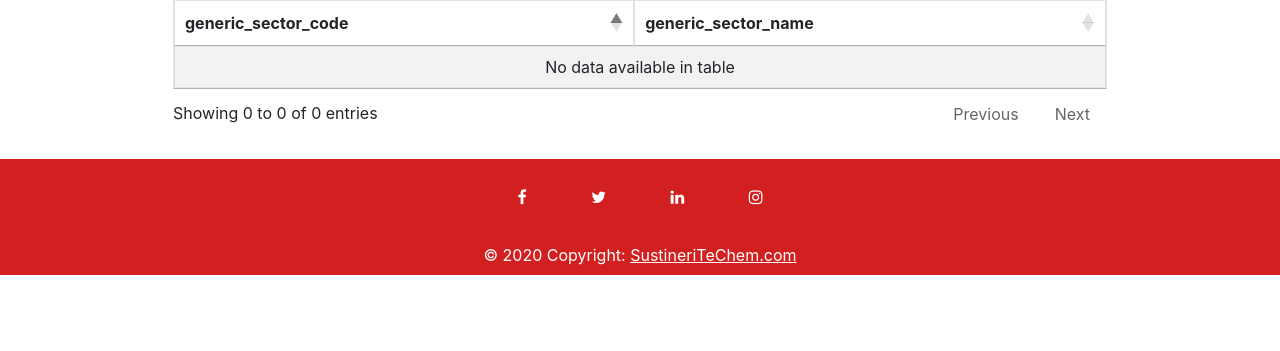
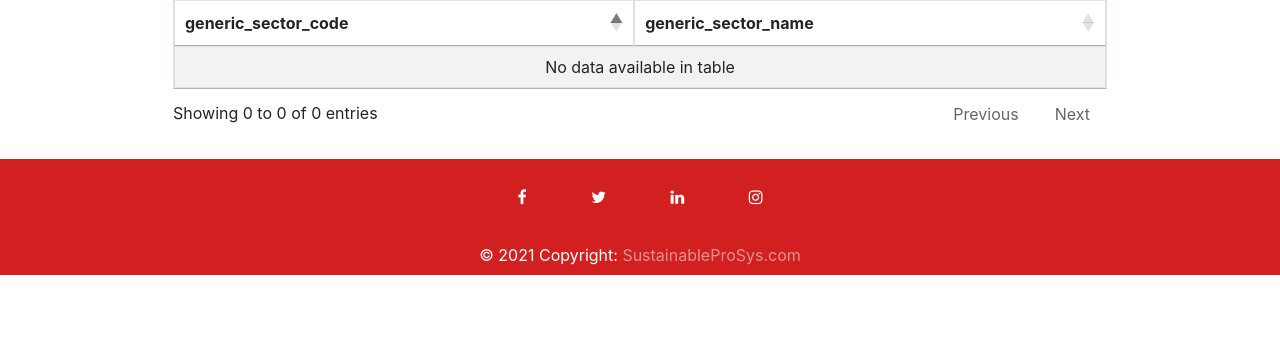
Before and after one commit to jodhernandezbe/PRTR_transfers_FastAPI, a FastAPI app: page /sectors/ in a window 1280 px wide. Shown: the part 217-568 px from the top of the page. Run offline with FastAPI, Linux system fonts and the light colour scheme; data that the repository does not hold is empty; parts of the project's set-up code (start-up, migrations or seed data) failed here and were passed over; some libraries are stand-ins or nearby versions.

Commit message:
Version Sep 25, 2021

```diff
--- a/static/css/base.css
+++ b/static/css/base.css
@@ -109,3 +109,12 @@ h3 {
 .fa-instagram {
     color: white;
 }
+
+#web_site {
+    color: rgba(255,255,255,.5);
+}
+
+#web_site:hover {
+    opacity: 0.7;
+    color: blue;
+}
--- a/static/js/functions.js
+++ b/static/js/functions.js
@@ -20,7 +20,7 @@ function openFullscreen() {
 $(window).resize(function() {
     if ( document.URL.includes("") ){
         var height = $(window).height() - ($("#header").outerHeight(true) + $("#footer").outerHeight(true));
-        $("#main").css("min-height",height+"px");
-        $(".carousel-inner img").css("min-height",height+"px");
+        $("#main").css("height",height+"px");
+        $(".carousel-inner img").css("height",height+"px");
     }
 });
--- a/templates/about.html
+++ b/templates/about.html
@@ -15,7 +15,7 @@
         <div class="col-12 col-sm-12 col-md-11 col-lg-10 p-0">
             <h3>Overview</h3>
             <p style="text-align: justify; text-justify: inter-word;">
-                The PRTR transfer summary database contains a publicly-available inventory of chemicals or pollutants transferred off-site for disposal, treatment, energy recovery and recycling. It gathers information on which chemicals are transferred, in what quantity, by which industry sector, and the reason for the transfer (see <a href="https://github.com/jodhernandezbe/PRTR_transfers_FastAPI">link</a>). A data engineering procedure transforms the information into a standard/generic machine-readable structure for future automation (see <a href="https://github.com/jodhernandezbe/PRTR_transfers">link</a>). The data come from three Pollutant Release and Transfer Register (PRTR) systems that satisfy the conditions for constructing chemical-based approaches for estimating end-of-life emissions of chemicals. These three PRTR systems are the <a href="http://www.npi.gov.au/">National Pollutant Inventory (NPI)</a>, the <a href="https://www.canada.ca/en/services/environment/pollution-waste-management/national-pollutant-release-inventory.html">National Pollutant Release Inventory (NPRI)</a>, and the <a href="https://www.epa.gov/toxics-release-inventory-tri-program">Toxic Release Inventory (TRI)</a>, which are part of the <a href="https://www.oecd.org/chemicalsafety/pollutant-release-transfer-register/">Organisation for Economic Co-operation and Development (OECD)</a> PRTR that is constructed based on data shared by the OECD member countries.
+                The PRTR transfer summary database contains a publicly-available inventory of chemicals or pollutants transferred off-site for disposal, treatment, energy recovery and recycling. It gathers information on which chemicals are transferred, in what quantity, by which industry sector, and the reason for the transfer (see <a href="https://github.com/jodhernandezbe/PRTR_transfers_FastAPI">link</a>). A data engineering procedure transforms the information into a standard/generic machine-readable structure for future automation (see <a href="https://github.com/jodhernandezbe/PRTR_transfers">link</a>). The data come from three Pollutant Release and Transfer Register (PRTR) systems that satisfy the conditions for constructing chemical-centric approaches for estimating end-of-life emissions of chemicals. These three PRTR systems are the <a href="http://www.npi.gov.au/">National Pollutant Inventory (NPI)</a>, the <a href="https://www.canada.ca/en/services/environment/pollution-waste-management/national-pollutant-release-inventory.html">National Pollutant Release Inventory (NPRI)</a>, and the <a href="https://www.epa.gov/toxics-release-inventory-tri-program">Toxic Release Inventory (TRI)</a>, which are part of the <a href="https://www.oecd.org/chemicalsafety/pollutant-release-transfer-register/">Organisation for Economic Co-operation and Development (OECD)</a> PRTR that is constructed based on data shared by the OECD member countries.
             </p>
         </div>
     </div>
--- a/templates/base.html
+++ b/templates/base.html
@@ -102,8 +102,8 @@
 
 
             <!-- Copyright -->
-            <div class="footer-copyright text-center p-2">© 2020 Copyright:
-                <a href="www.sustineritechem.com" style="color: white;"><u>SustineriTeChem.com</u></a>
+            <div class="footer-copyright text-center p-2">© 2021 Copyright:
+                <a href="www.sustainableprosys.com" id="web_site">SustainableProSys.com</a>
             </div>
             <!-- Copyright -->
 
```
Also changed, not shown: 1 other file.
